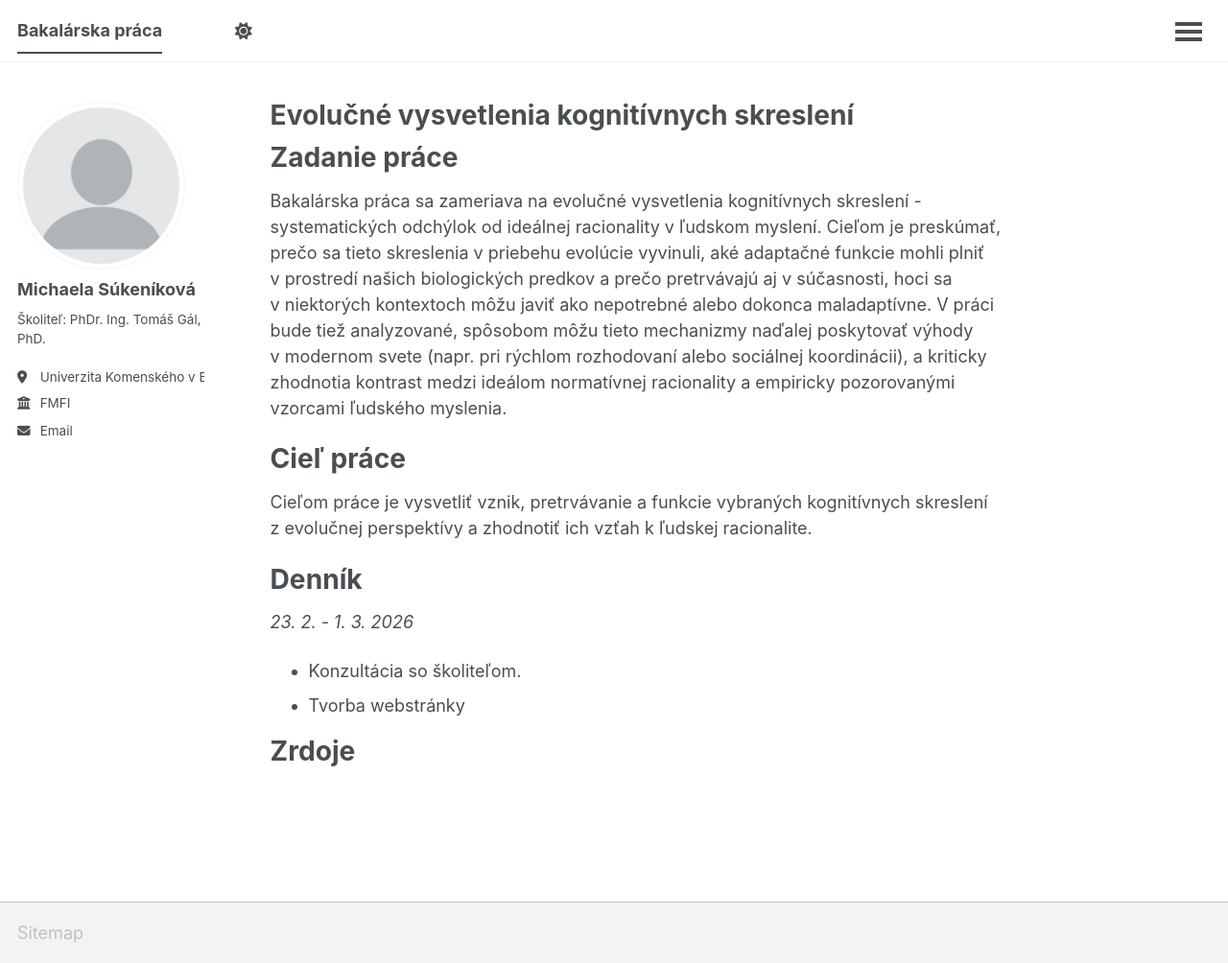
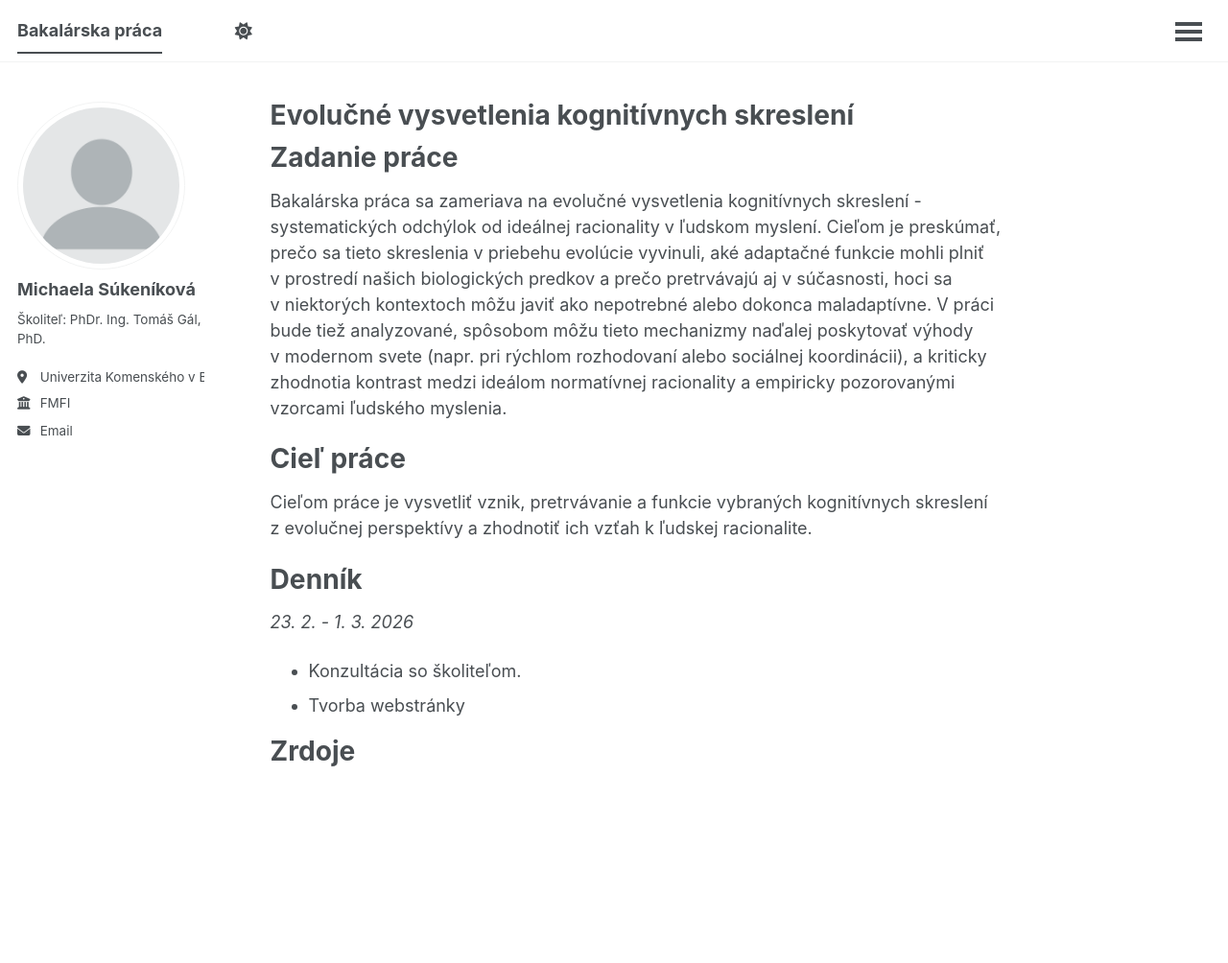
Before and after one commit to sumiuniba/sumiuniba.github.io, a Jekyll site: the page built from _pages/about.md, in a window 1280 px wide and 1004 px high. Shown: the whole window at 96% size. Built offline with Jekyll 4.4.1, drawn with Linux system fonts in a browser that asks for light colours.

Commit message:
Remove footer from default layout
Removed footer section from default layout.

```diff
--- a/_layouts/default.html
+++ b/_layouts/default.html
@@ -18,12 +18,7 @@ layout: compress
 
     {{ content }}
 
-    <div class="page__footer">
-      <footer>
-        {% include footer/custom.html %}
-        {% include footer.html %}
-      </footer>
-    </div>
+
 
 
 
```
